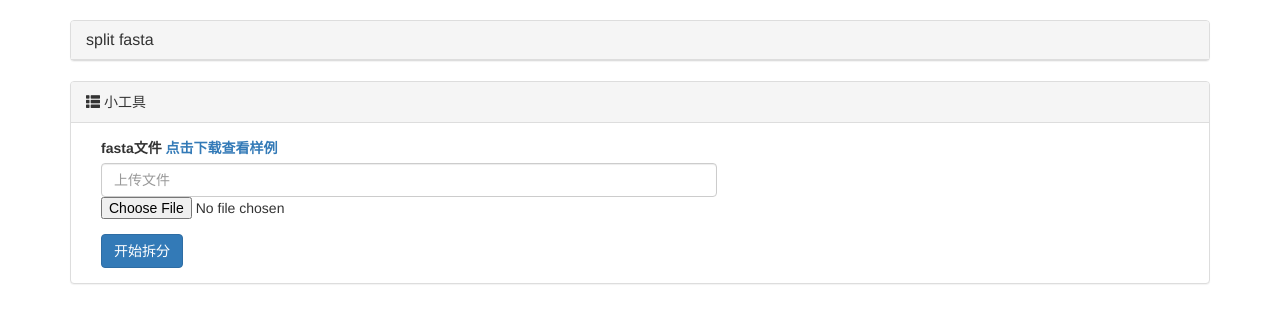
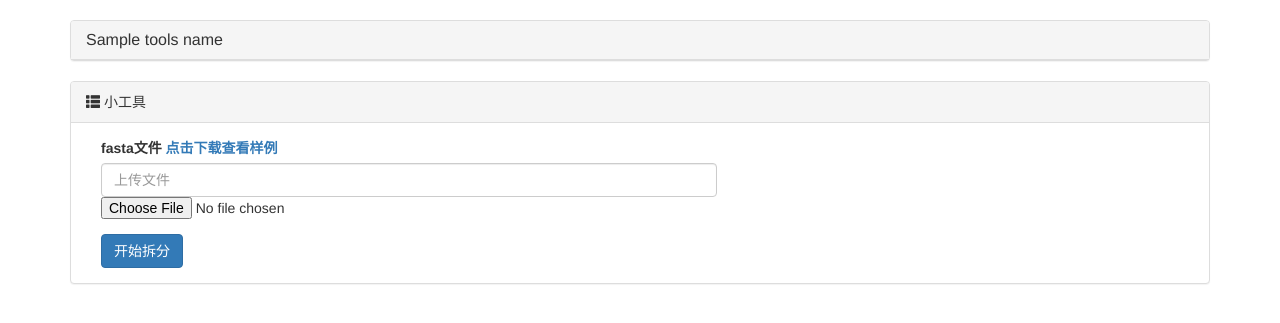
Before and after one commit to levinyi/MyDjangoWebsite, a Django app: template rootpath_PicWall/app02/templates/tools_split_fasta_use.html in a window 1280 px wide. Shown: the part 52-375 px from the top of the page. Run offline with Django 4.2, Linux system fonts and the light colour scheme; the template is opened without the code that fills it: most values are stand-ins (such as "Sample title", 1, 10 or a date in 2020); some libraries are stand-ins or nearby versions.

Commit message:
change files

```diff
--- a/rootpath_PicWall/app02/templates/tools_split_fasta_use.html
+++ b/rootpath_PicWall/app02/templates/tools_split_fasta_use.html
@@ -5,7 +5,7 @@
 <div class="container">
     <div class="panel panel-default">
         <div class="panel-heading">
-            <h3 class="panel-title">split fasta</h3>
+            <h3 class="panel-title">{{ tools_name }}</h3>
         </div>
     </div>
     <div class="panel panel-default">
```
